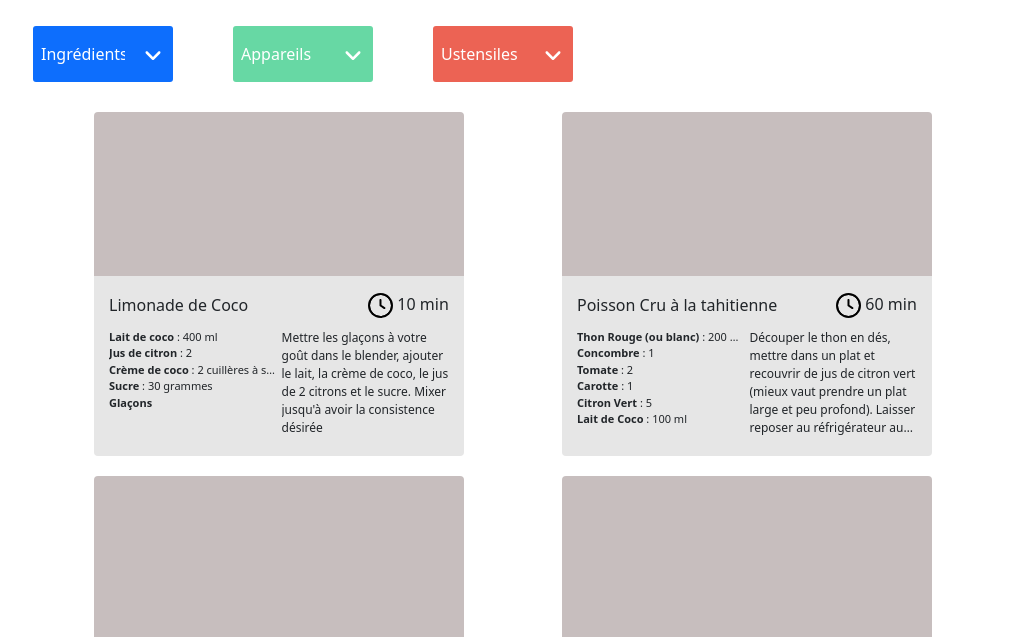
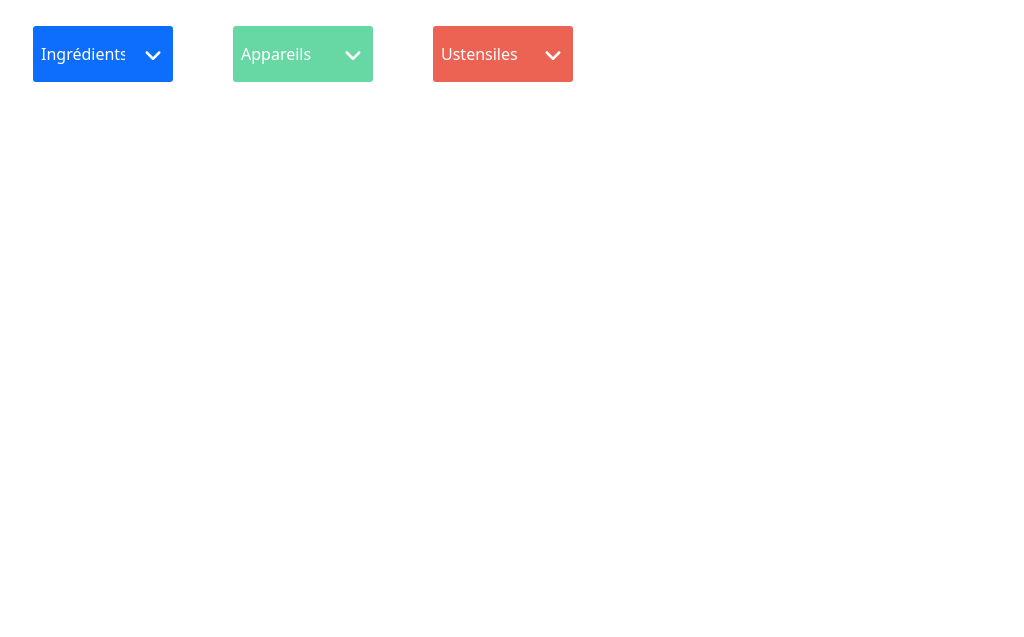
Before and after one commit to MarieRodiet/Les-Petits-Plats, a website: page index.html in a window 1280 px wide. Shown: the part 155-792 px from the top of the page, without its empty margins (127-1151 px from the left). Drawn offline with nearby package versions, Linux system fonts and the light colour scheme.

Commit message:
fixed path

```diff
--- a/index.html
+++ b/index.html
@@ -6,9 +6,9 @@
     <meta charset="utf-8">
     <title>Les Petits plats</title>
     <link rel="stylesheet" href="node_modules/normalize.css/normalize.css">
-    <link href="/styles/index.css" rel="stylesheet">
-    <link href="/styles/inputs.css" rel="stylesheet">
-    <link href="/node_modules/bootstrap/dist/css/bootstrap.min.css" rel="stylesheet">
+    <link href="styles/index.css" rel="stylesheet">
+    <link href="styles/inputs.css" rel="stylesheet">
+    <link href="node_modules/bootstrap/dist/css/bootstrap.min.css" rel="stylesheet">
 </head>
 
 <body>
@@ -92,8 +92,8 @@
 
     </main>
 
-    <script type="module" src="/scripts/page/index.js"></script>
-    <script type="module" src="/scripts/api/api.js"></script>
+    <script type="module" src="scripts/page/index.js"></script>
+    <script type="module" src="scripts/api/api.js"></script>
 </body>
 
 
--- a/scripts/page/index.js
+++ b/scripts/page/index.js
@@ -1,7 +1,7 @@
-import ListTemplate from "../Templates/listTemplate.js";
-import RecipeTemplate from "../Templates/RecipeTemplate.js";
+import ListTemplate from "./Templates/listTemplate.js";
+import RecipeTemplate from "./Templates/RecipeTemplate.js";
 import Api from "./../api/api.js";
-import BadgeTemplate from "../Templates/BadgeTemplate.js";
+import BadgeTemplate from "./Templates/BadgeTemplate.js";
 
 class App {
     constructor() {
```
